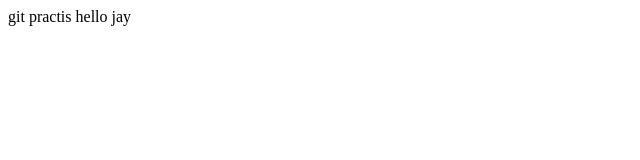
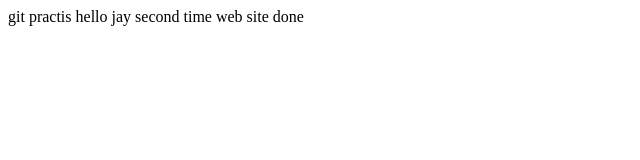
Before and after one commit to KKJay29/second_test, a plain HTML site: page index.html in a window 1280 px wide. Shown: the whole page, without its empty margins (0-640 px from the left). Drawn offline with Linux system fonts and the light colour scheme.

Commit message:
Update index.html

```diff
--- a/index.html
+++ b/index.html
@@ -9,6 +9,7 @@
 
 <body>
     git practis hello  jay
+    second time web site done
 </body>
 
 </html>
```
